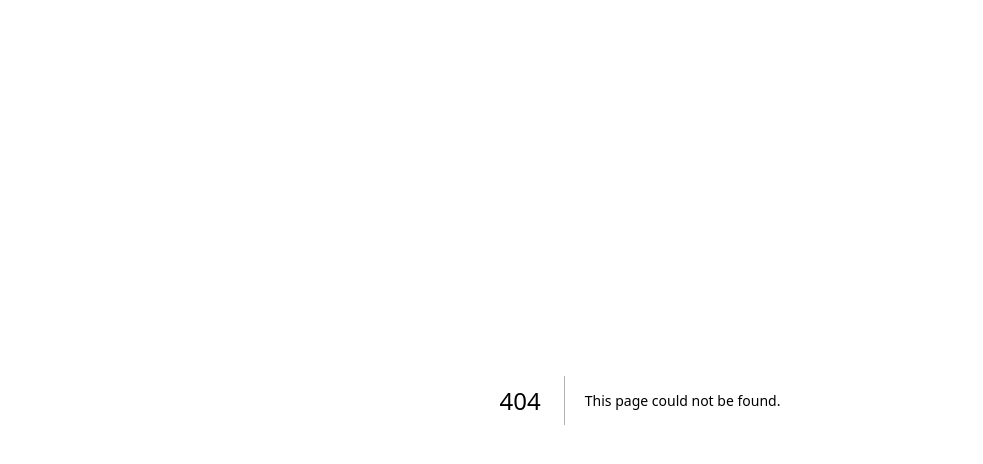
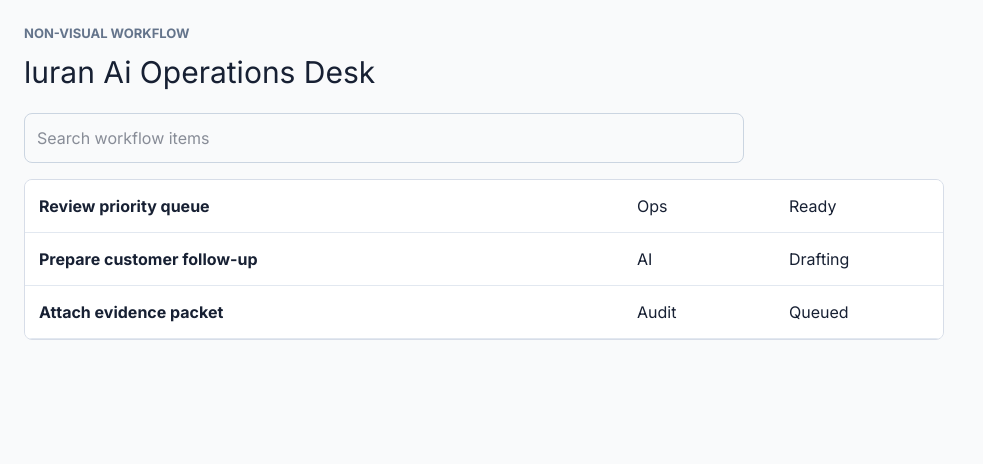
Before and after one commit to eakarsu/luranAI, a Next.js app: page /codex/operations in a window 1280 px wide. Before the commit this address had no page. Shown: the top 464 px of the page, without its empty margins (0-983 px from the left). Built offline with nearby package versions, Linux system fonts and the light colour scheme.

Commit message:
Add audit follow-up updates

```diff
--- /dev/null
+++ b/src/app/codex/custom-viz/page.tsx
@@ -0,0 +1,33 @@
+'use client';
+import React from 'react';
+
+const trend = [21, 34, 30, 49, 45, 61, 75, 69, 84, 91];
+const maxTrend = Math.max(...trend);
+const points = trend.map((value, index) => {
+  const x = 28 + index * 48;
+  const y = 178 - (value / maxTrend) * 136;
+  return `${x},${y}`;
+}).join(' ');
+
+function TimelineView() {
+  return (
+    <main style={{ padding: 24, color: '#172033' }}>
+      <p style={{ margin: 0, color: '#64748b', fontSize: 13, fontWeight: 700, textTransform: 'uppercase' }}>Custom visualization</p>
+      <h1 style={{ margin: '6px 0 18px', fontSize: 30 }}>luran Ai Insight Map</h1>
+      <svg viewBox="0 0 520 230" role="img" aria-label="Custom operational trend visualization" style={{ width: '100%', maxWidth: 900, height: 300, border: '1px solid #d7dde8', borderRadius: 8, background: '#f8fafc' }}>
+        {[42, 76, 110, 144, 178].map((y) => <line key={y} x1="28" x2="492" y1={y} y2={y} stroke="#e2e8f0" />)}
+        <polyline points={points} fill="none" stroke="#0f766e" strokeWidth="4" strokeLinecap="round" strokeLinejoin="round" />
+        {trend.map((value, index) => {
+          const x = 28 + index * 48;
+          const y = 178 - (value / maxTrend) * 136;
+          return <circle key={index} cx={x} cy={y} r="5" fill="#14b8a6" stroke="#fff" strokeWidth="2" />;
+        })}
+      </svg>
+    </main>
+  );
+}
+
+
+export default function CodexCustomVizFeature() {
+  return <TimelineView />;
+}
--- /dev/null
+++ b/src/app/codex/operations/page.tsx
@@ -0,0 +1,28 @@
+'use client';
+import React, { useMemo, useState } from 'react';
+
+const starter = [
+  { id: 1, task: 'Review priority queue', owner: 'Ops', status: 'Ready' },
+  { id: 2, task: 'Prepare customer follow-up', owner: 'AI', status: 'Drafting' },
+  { id: 3, task: 'Attach evidence packet', owner: 'Audit', status: 'Queued' },
+];
+
+export default function CodexOperationsFeature() {
+  const [query, setQuery] = useState('');
+  const [items, setItems] = useState(starter);
+  const visible = useMemo(() => items.filter((item) => Object.values(item).join(' ').toLowerCase().includes(query.toLowerCase())), [items, query]);
+  return (
+    <main style={{ padding: 24, color: '#172033' }}>
+      <p style={{ margin: 0, color: '#64748b', fontSize: 13, fontWeight: 700, textTransform: 'uppercase' }}>Non-visual workflow</p>
+      <h1 style={{ margin: '6px 0 18px', fontSize: 30 }}>luran Ai Operations Desk</h1>
+      <input value={query} onChange={(event) => setQuery(event.target.value)} placeholder="Search workflow items" style={{ width: '100%', maxWidth: 720, padding: 12, border: '1px solid #cbd5e1', borderRadius: 8, marginBottom: 16 }} />
+      <div style={{ maxWidth: 920, border: '1px solid #d7dde8', borderRadius: 8, overflow: 'hidden' }}>
+        {visible.map((item) => (
+          <button key={item.id} type="button" onClick={() => setItems((current) => current.map((row) => row.id === item.id ? { ...row, status: row.status === 'Done' ? 'Ready' : 'Done' } : row))} style={{ display: 'grid', gridTemplateColumns: '1fr 140px 140px', gap: 12, width: '100%', padding: 14, border: 0, borderBottom: '1px solid #e2e8f0', background: '#fff', textAlign: 'left' }}>
+            <strong>{item.task}</strong><span>{item.owner}</span><span>{item.status}</span>
+          </button>
+        ))}
+      </div>
+    </main>
+  );
+}
```
